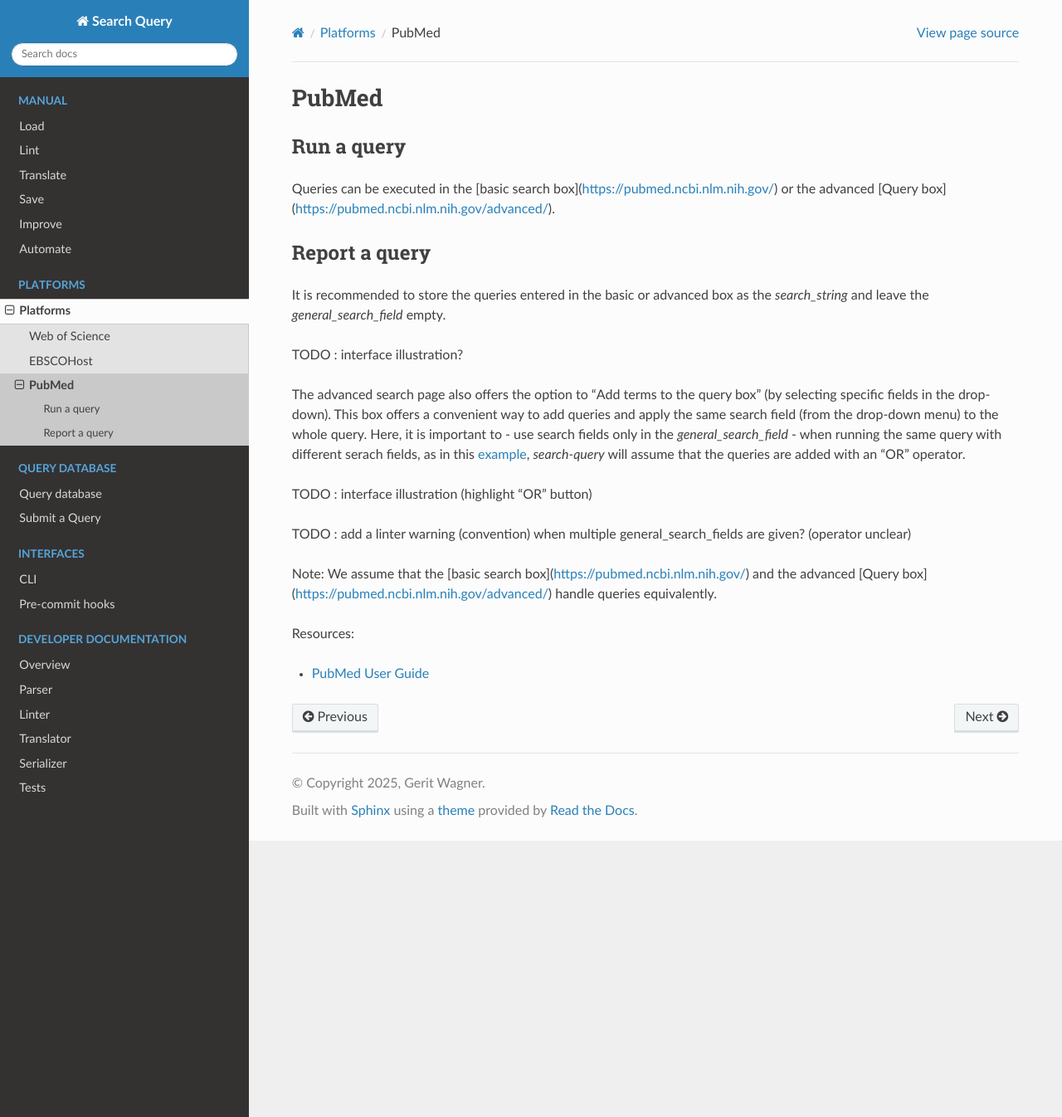
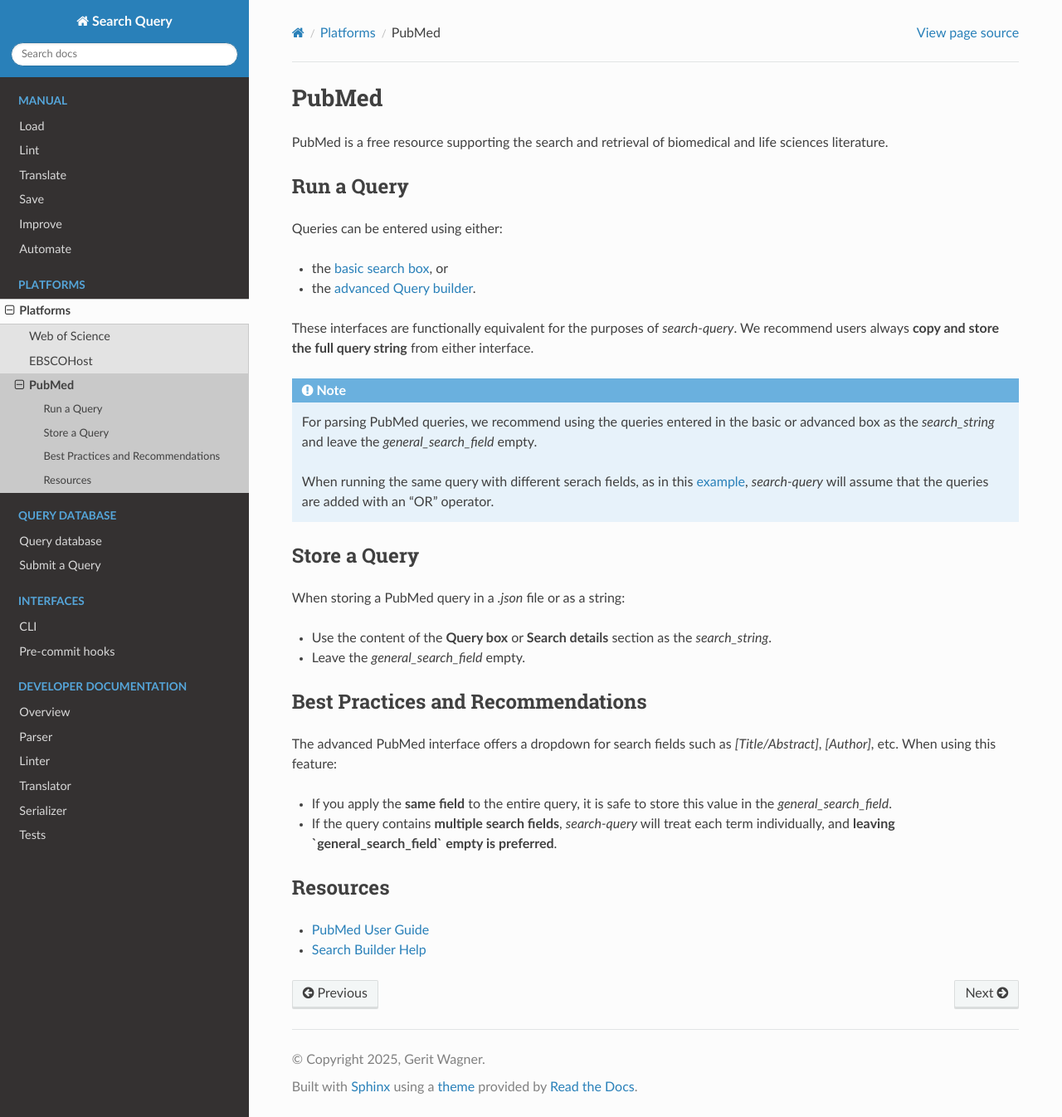
Before and after one commit to CoLRev-Environment/search-query, a Sphinx documentation site: the page built from docs/source/platforms/pubmed.rst, in a window 1280 px wide and 1346 px high. Shown: the whole window at 83% size. Built offline with Sphinx 7.4.7 and the Read the Docs theme 3.1.0, drawn with Linux system fonts in a browser that asks for light colours.

Commit message:
add documentation for platforms

```diff
--- a/docs/source/platforms/pubmed.rst
+++ b/docs/source/platforms/pubmed.rst
@@ -1,33 +1,46 @@
+
 .. _pubmed:
 
 PubMed
-====================
+======
 
-Run a query
---------------
+PubMed is a free resource supporting the search and retrieval of biomedical and life sciences literature.
 
-Queries can be executed in the [basic search box](https://pubmed.ncbi.nlm.nih.gov/) or the advanced [Query box](https://pubmed.ncbi.nlm.nih.gov/advanced/).
+Run a Query
+-----------
 
-Report a query
------------------
+Queries can be entered using either:
 
-It is recommended to store the queries entered in the basic or advanced box as the *search_string* and leave the *general_search_field* empty.
+- the `basic search box <https://pubmed.ncbi.nlm.nih.gov/>`_, or
+- the `advanced Query builder <https://pubmed.ncbi.nlm.nih.gov/advanced/>`_.
 
-TODO : interface illustration?
+These interfaces are functionally equivalent for the purposes of `search-query`. We recommend users always **copy and store the full query string** from either interface.
 
-The advanced search page also offers the option to "Add terms to the query box" (by selecting specific fields in the drop-down).
-This box offers a convenient way to add queries and apply the same search field (from the drop-down menu) to the whole query.
-Here, it is important to
-- use search fields only in the *general_search_field*
-- when running the same query with different serach fields, as in this `example <https://www.cabidigitallibrary.org/doi/10.1079/SEARCHRXIV.2023.00236>`_, *search-query* will assume that the queries are added with an "OR" operator.
+.. note::
 
-TODO : interface illustration (highlight "OR"  button)
+   For parsing PubMed queries, we recommend using the queries entered in the basic or advanced box as the *search_string* and leave the *general_search_field* empty.
 
-TODO : add a linter warning (convention) when multiple general_search_fields are given? (operator unclear)
+   When running the same query with different serach fields, as in this `example <https://www.cabidigitallibrary.org/doi/10.1079/SEARCHRXIV.2023.00236>`_, *search-query* will assume that the queries are added with an "OR" operator.
+
+Store a Query
+-------------
+
+When storing a PubMed query in a `.json` file or as a string:
+
+- Use the content of the **Query box** or **Search details** section as the `search_string`.
+- Leave the `general_search_field` empty.
 
 
-Note: We assume that the [basic search box](https://pubmed.ncbi.nlm.nih.gov/) and the advanced [Query box](https://pubmed.ncbi.nlm.nih.gov/advanced/) handle queries equivalently.
+Best Practices and Recommendations
+----------------------------------
 
-Resources:
+The advanced PubMed interface offers a dropdown for search fields such as `[Title/Abstract]`, `[Author]`, etc. When using this feature:
+
+- If you apply the **same field** to the entire query, it is safe to store this value in the `general_search_field`.
+- If the query contains **multiple search fields**, `search-query` will treat each term individually, and **leaving `general_search_field` empty is preferred**.
+
+Resources
+---------
 
 - `PubMed User Guide <https://pubmed.ncbi.nlm.nih.gov/help/>`_
+- `Search Builder Help <https://pubmed.ncbi.nlm.nih.gov/advanced/>`_
```
Also changed, not shown: docs/source/platforms/ebsco.rst (+41 -2 lines), docs/source/platforms/wos.rst (+43 -8 lines).
